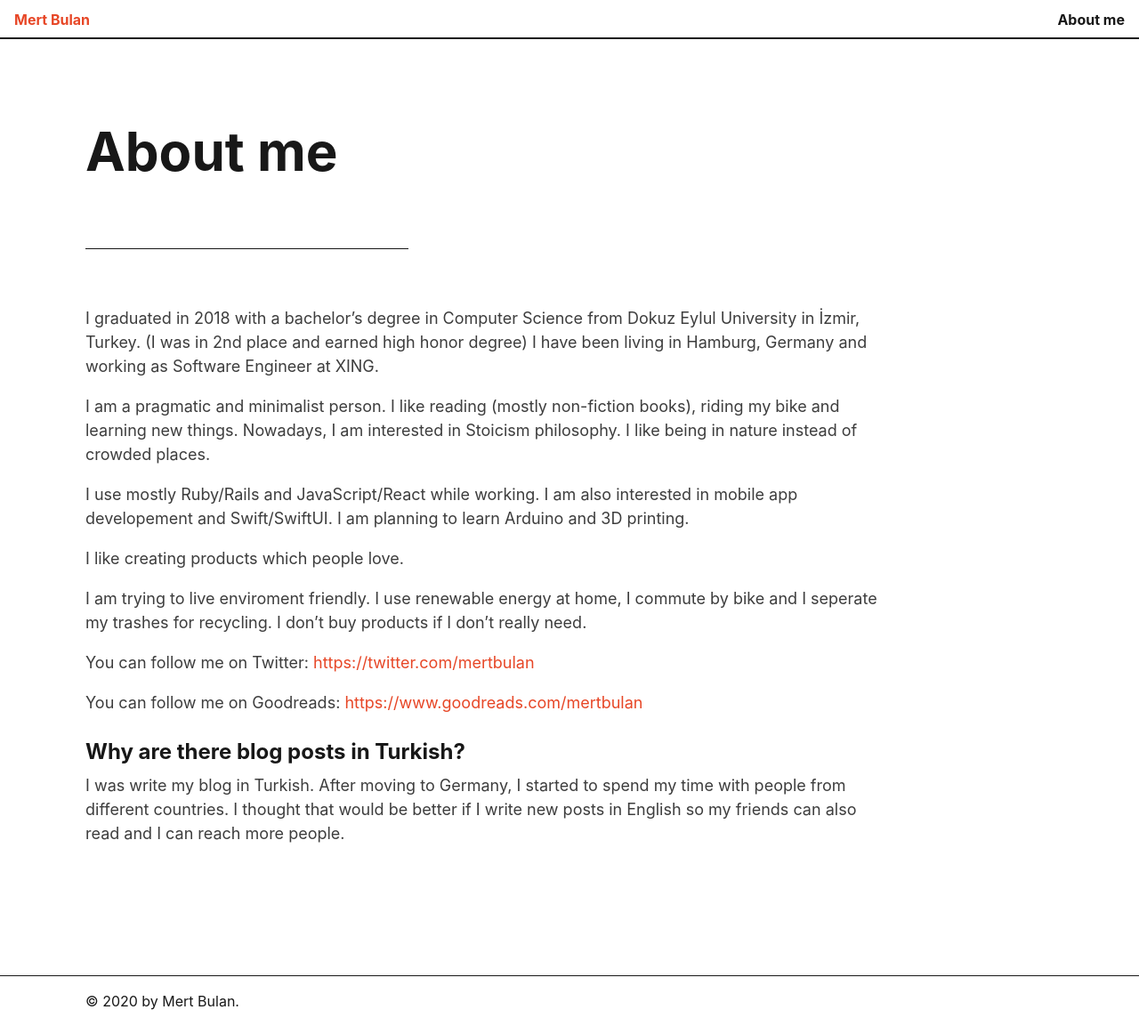
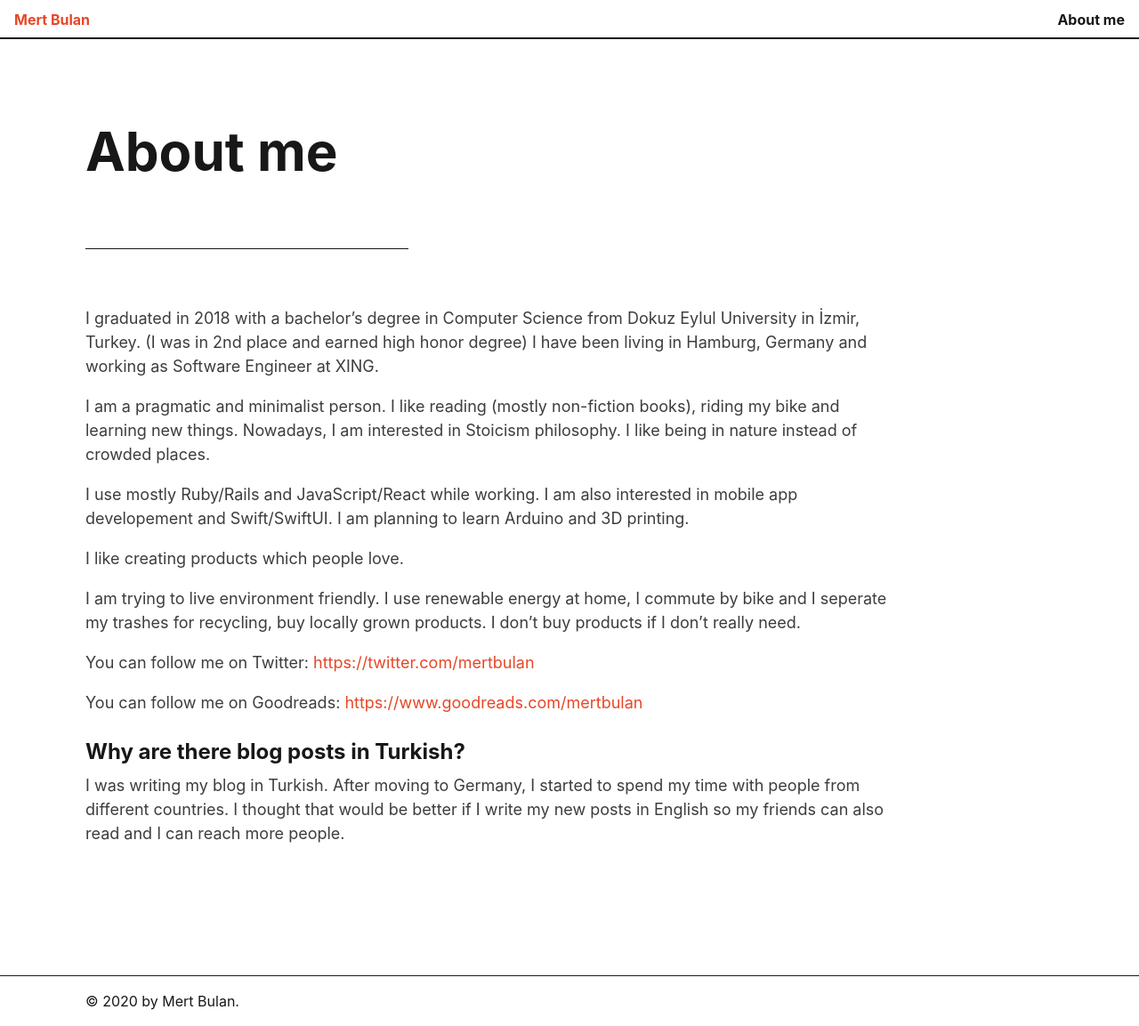
Before and after one commit to mertbulan/mertbulan.github.io, a Jekyll site: the page built from about-me.md, in a window 1280 px wide. Shown: the whole page at 89% size. Built offline with Jekyll 4.4.1, drawn with Linux system fonts in a browser that asks for light colours.

Commit message:
fix typo

```diff
--- a/about-me.md
+++ b/about-me.md
@@ -11,7 +11,7 @@ I use mostly Ruby/Rails and JavaScript/React while working. I am also interested
 
 I like creating products which people love.
 
-I am trying to live enviroment friendly. I use renewable energy at home, I commute by bike and I seperate my trashes for recycling. I don't buy products if I don't really need.
+I am trying to live environment friendly. I use renewable energy at home, I commute by bike and I seperate my trashes for recycling, buy locally grown products. I don't buy products if I don't really need.
 
 You can follow me on Twitter: [https://twitter.com/mertbulan](https://twitter.com/mertbulan)
 
@@ -20,4 +20,4 @@ You can follow me on Goodreads: [https://www.goodreads.com/mertbulan](https://ww
 
 ### Why are there blog posts in Turkish?
 
-I was write my blog in Turkish. After moving to Germany, I started to spend my time with people from different countries. I thought that would be better if I write new posts in English so my friends can also read and I can reach more people.
+I was writing my blog in Turkish. After moving to Germany, I started to spend my time with people from different countries. I thought that would be better if I write my new posts in English so my friends can also read and I can reach more people.
```
